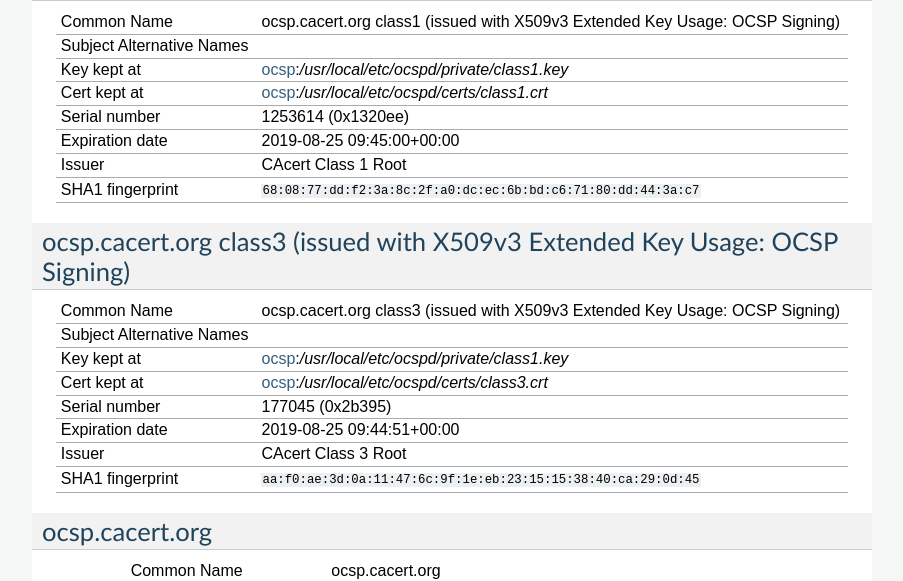
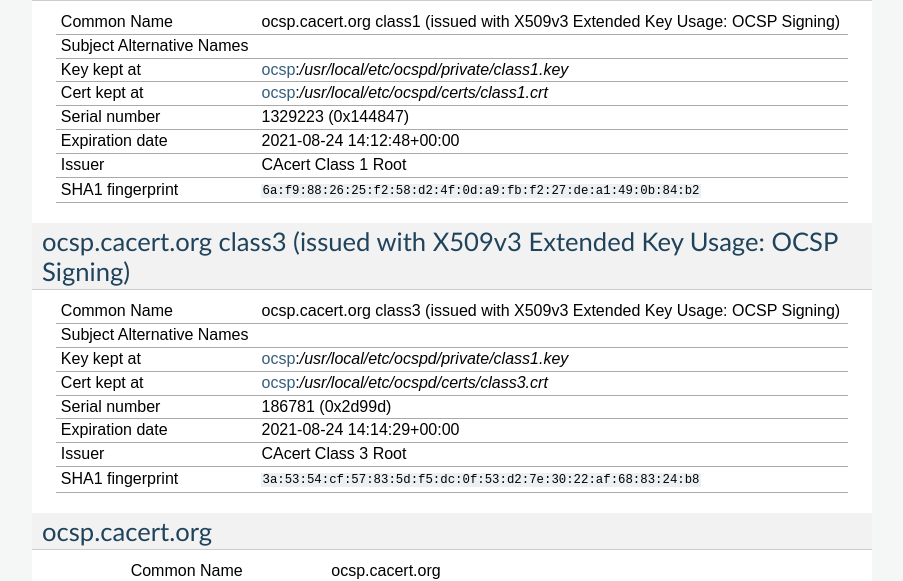
Before and after one commit to CAcertOrg/cacert-infradocs, a Sphinx documentation site: the page built from docs/certlist.rst, in a window 1280 px wide and 900 px high, scrolled down 6380 px. Shown: the part 152-733 px from the top of the window, without its empty margins (198-1101 px from the left). Built offline with Sphinx 7.4.7, drawn with Linux system fonts in a browser that asks for light colours; pages that are not in the unit, such as notebooks, are missing from menus.

Commit message:
Update OCSP responder certificates after renewal on August 25, 2019.

```diff
--- a/docs/critical/ocsp.rst
+++ b/docs/critical/ocsp.rst
@@ -24,18 +24,18 @@
    :altnames:
    :certfile:   /usr/local/etc/ocspd/certs/class1.crt
    :keyfile:    /usr/local/etc/ocspd/private/class1.key
-   :serial:     1320EE
-   :expiration: Aug 25 09:45:00 2019 GMT
-   :sha1fp:     68:08:77:DD:F2:3A:8C:2F:A0:DC:EC:6B:BD:C6:71:80:DD:44:3A:C7
+   :serial:     144847
+   :expiration: Aug 24 14:12:48 2021 GMT
+   :sha1fp:     6A:F9:88:26:25:F2:58:D2:4F:0D:A9:FB:F2:27:DE:A1:49:0B:84:B2
    :issuer:     CAcert Class 1 Root
 
 .. sslcert:: ocsp.cacert.org class3 (issued with X509v3 Extended Key Usage: OCSP Signing)
    :altnames:
    :certfile:   /usr/local/etc/ocspd/certs/class3.crt
    :keyfile:    /usr/local/etc/ocspd/private/class1.key
-   :serial:     02B395
-   :expiration: Aug 25 09:44:51 2019 GMT
-   :sha1fp:     AA:F0:AE:3D:0A:11:47:6C:9F:1E:EB:23:15:15:38:40:CA:29:0D:45
+   :serial:     2d99d
+   :expiration: Aug 24 14:14:29 2021 GMT
+   :sha1fp:     3A:53:54:CF:57:83:5D:F5:DC:0F:53:D2:7E:30:22:AF:68:83:24:B8
    :issuer:     CAcert Class 3 Root
 
 Note: generating a CSR with OCSP Signing flag set can be done with an openssl config file like this:
```
